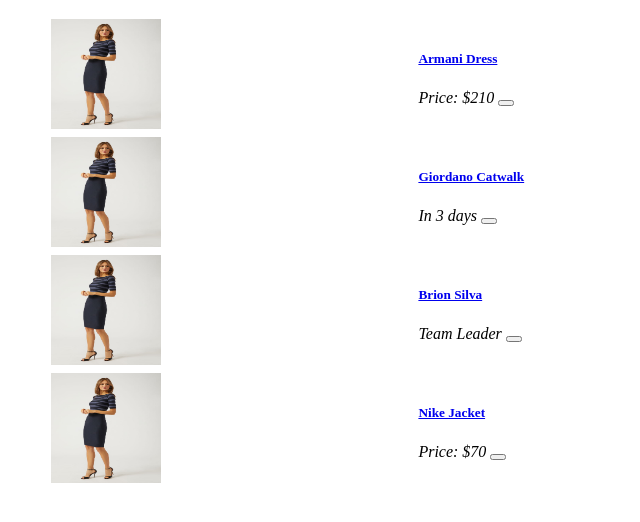
After one commit to brionmario/wfwf-jquery-mobile-fe, a PHP site: page /favorites.php in a window 1280 px wide. The commit adds this page. Shown: the top 522 px of the page, without its empty margins (0-640 px from the left). Run offline with PHP 8.4, Linux system fonts and the light colour scheme.

Commit message:
favorites page without styling

```diff
--- /dev/null
+++ b/src/favorites.php
@@ -0,0 +1,79 @@
+<!DOCTYPE html>
+
+<html>
+</<!DOCTYPE html>
+<html>
+<head>
+<meta charset="UTF-8">
+  <meta name="viewport" content="width=device-width, initial-scale=1">
+  <meta name="msapplication-TileColor" content="#ffffff">
+  <meta name="theme-color" content="#ffffff">
+  <meta name="author" content="Brion Silva">
+  <title>jQuery Mobile Seed by Aparecium Labs</title>
+  <!-- Favicon Package -->
+  <link rel="apple-touch-icon" sizes="180x180" href="./assets/icons/favicon_package/apple-touch-icon.png">
+  <link rel="icon" type="image/png" sizes="32x32" href="./assets/icons/favicon_package/favicon-32x32.png">
+  <link rel="icon" type="image/png" sizes="16x16" href="./assets/icons/favicon_package/favicon-16x16.png">
+  <link rel="manifest" href="./assets/icons/favicon_package/site.webmanifest">
+  <link rel="mask-icon" href="./assets/icons/favicon_package/safari-pinned-tab.svg" color="#5bbad5">
+  <!-- inject:css -->
+  <!-- endinject -->
+
+    <!-- inject:js -->
+    <!-- endinject -->
+</head>
+<body>
+
+<div data-role="page">
+
+	<div data-role="container" >
+
+	<ul style="list-style-type:none">
+        <li>
+        <div class="items">
+            <div>
+			<table width="100%">
+				<tr>
+					<td width="30%"><img src="assets/img/img2.jpg" alt="dress" height="110" width="110"></td>
+					<td width="70%" id="space"><a href=#><h5> Armani Dress </h5></a>
+					<i><p> Price: $210
+					<button class="ui-btn ui-shadow ui-corner-all ui-icon-heart ui-btn-icon-notext"></button>
+					</p></td>
+				</tr>
+
+				<tr>
+					<td width="30%"><img src="assets/img/img2.jpg" alt="event" height="110" width="110"></td>
+					<td width="70%" id="space"><a href=#><h5> Giordano Catwalk </h5></a>
+					<i><p> In 3 days
+					<button class="ui-btn ui-shadow ui-corner-all ui-icon-heart ui-btn-icon-notext"></button>
+					</p></td>
+				</tr>
+
+				<tr>
+					<td width="30%"><img src="assets/img/img2.jpg" alt="team" height="110" width="110"></td>
+					<td width="70%" id="space"><a href=#><h5> Brion Silva </h5></a>
+					<i><p> Team Leader
+					<button class="ui-btn ui-shadow ui-corner-all ui-icon-heart ui-btn-icon-notext"></button>
+					</p></td>
+				</tr>
+
+				<tr>
+					<td width="30%"><img src="assets/img/img2.jpg" alt="jacket" height="110" width="110"></td>
+					<td width="70%" id="space"><a href=#><h5> Nike Jacket </h5></a>
+					<i><p> Price: $70
+					<button class="ui-btn ui-shadow ui-corner-all ui-icon-heart ui-btn-icon-notext"></button>
+					</p></td>
+				</tr>
+
+			</table>
+            </div>
+        </div>
+        </li>
+
+		</ul>
+	</div>
+</center>
+</div><!-- /page -->
+
+</body>
+</html>
--- a/src/sass/styles.scss
+++ b/src/sass/styles.scss
@@ -7,3 +7,4 @@
 @import "partials/footer";
 @import "partials/responsive";
 @import "partials/sidebar";
+@import "partials/fav";
```
Also changed, not shown: src/sass/partials/fav.scss (added, +13 -0 lines), src/assets/img/img2.jpg (added).
